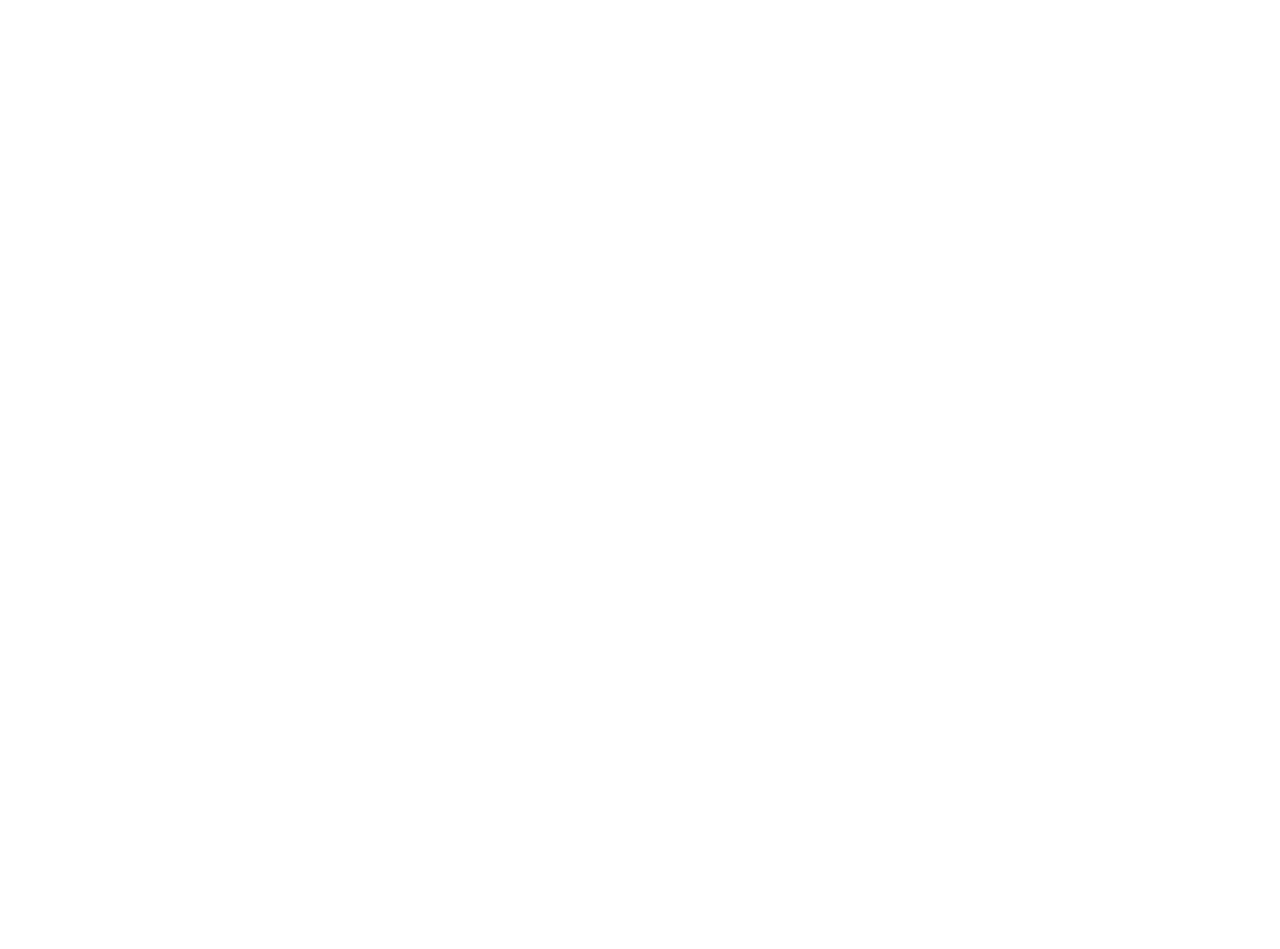
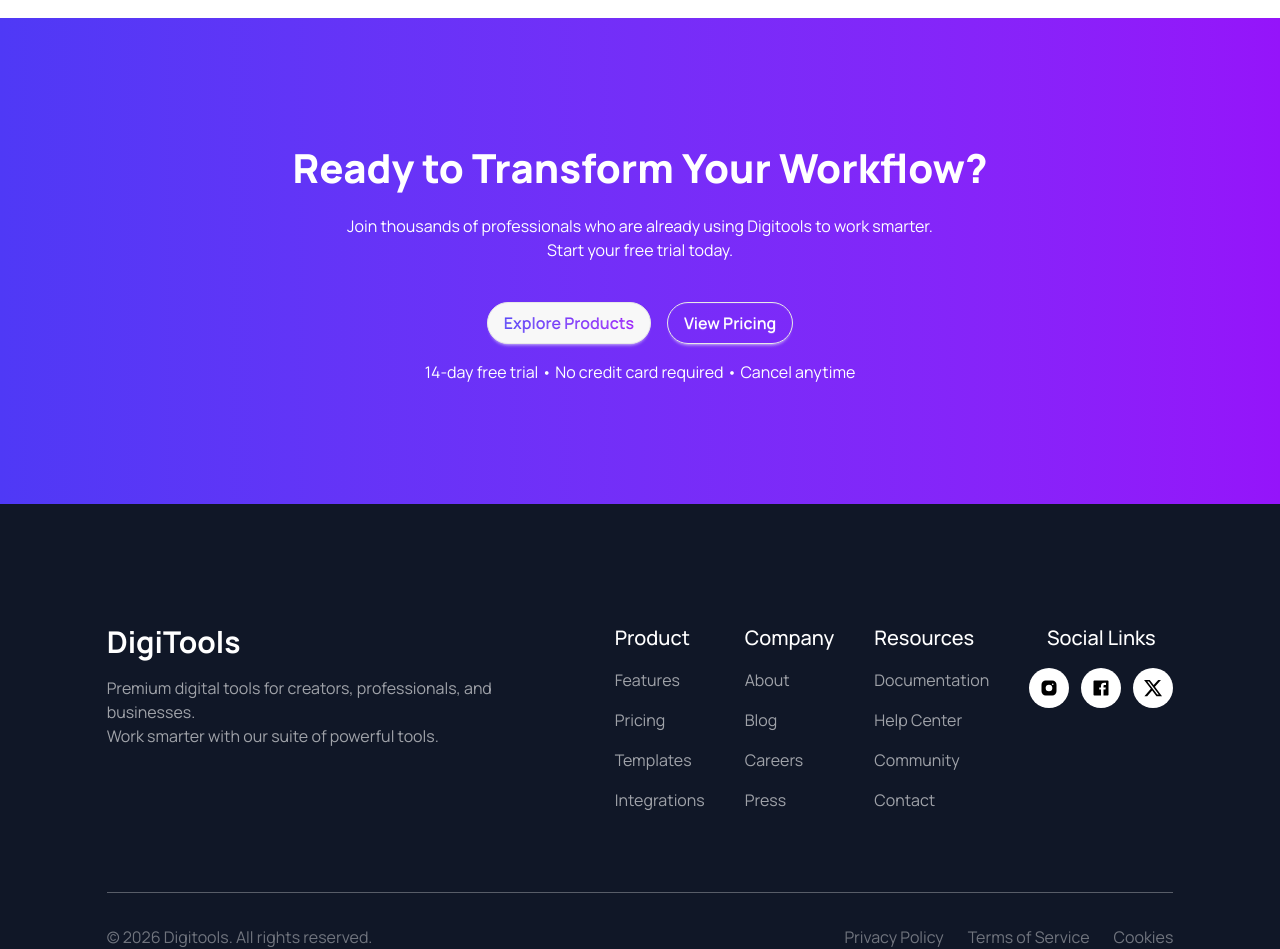
Before and after one commit to Abdul-Momin-Rahman/B-13-A06, a React (Vite) app: page / in a window 1280 px wide. Shown: the part 2580-3529 px from the top of the page. Before the commit the page ends 2598 px from the top, so only its background shows below. Built offline with nearby package versions, Linux system fonts and the light colour scheme.

Commit message:
added footer and other

```diff
--- a/src/App.jsx
+++ b/src/App.jsx
@@ -1,7 +1,9 @@
 import './App.css'
 import Banner from './Components/Banner'
+import Footer from './Components/Footer'
 import Navbar from './Components/Navbar'
 import Pricing from './Components/Pricing'
+import Ready from './Components/Ready'
 import Stats from './Components/Stats'
 import StepsSection from './Components/StepsSection'
 
@@ -18,6 +20,8 @@
 
       <StepsSection/>
       <Pricing/>
+      <Ready/>
+      <Footer/>
 
     </>
   )
--- /dev/null
+++ b/src/Components/Footer.jsx
@@ -0,0 +1,84 @@
+import { TbBrandInstagramFilled } from "react-icons/tb";
+import { IoLogoFacebook } from "react-icons/io";
+import { FaXTwitter } from "react-icons/fa6";
+
+const Footer = () => {
+    return (
+        <div className='bg-[#101727] lg:pt-30 pt-15'>
+            <div className='lg:w-10/12 mx-auto space-y-20 flex flex-col '>
+
+                <div className='topSection text-white grid grid-cols-2 md:grid-cols-3 lg:flex lg:justify-between gap-10 '>
+
+                    <div className='flex flex-col gap-4 col-span-2 md:col-span-3 lg:col-span-1'>
+                        <h1 className='text-white text-3xl font-bold lg:text-left text-center'>DigiTools</h1>
+                        <p className='text-white text-base opacity-60 lg:text-left text-center'>Premium digital tools for creators, professionals, and businesses. <br /> Work smarter with our suite of powerful tools.</p>
+                    </div>
+
+                    <div className="flex flex-col gap-4 items-center lg:items-start">
+                        <h1 className="text-xl font-medium">Product</h1>
+
+                        <p className="text-base opacity-60">Features</p>
+                        <p className="text-base opacity-60">Pricing</p>
+                        <p className="text-base opacity-60">Templates</p>
+                        <p className="text-base opacity-60">Integrations</p>
+
+                    </div>
+                    <div className="flex flex-col gap-4 items-center lg:items-start">
+                        <h1 className="text-xl font-medium">Company</h1>
+
+                        <p className="text-base opacity-60">About</p>
+                        <p className="text-base opacity-60">Blog</p>
+                        <p className="text-base opacity-60">Careers</p>
+                        <p className="text-base opacity-60">Press</p>
+                    </div>
+                    <div className="flex flex-col gap-4 items-center lg:items-start">
+                        <h1 className="text-xl font-medium">Resources</h1>
+
+                        <p className="text-base opacity-60">Documentation</p>
+                        <p className="text-base opacity-60">Help Center</p>
+                        <p className="text-base opacity-60">Community</p>
+                        <p className="text-base opacity-60">Contact</p>
+                    </div>
+                    <div className="flex flex-col gap-4 items-center ">
+                        <h1 className="text-xl font-medium">Social Links</h1>
+                        <div className="flex gap-3">
+                            <div className='bg-white w-10 h-10 rounded-full flex items-center justify-center relative overflow-visible'>
+
+                                <TbBrandInstagramFilled className="text-black w-5 h-5" />
+
+                            </div>
+                            <div className='bg-white w-10 h-10 rounded-full flex items-center justify-center relative overflow-visible'>
+
+                                <IoLogoFacebook className="text-black w-5 h-5" />
+
+                            </div>
+                            <div className='bg-white w-10 h-10 rounded-full flex items-center justify-center relative overflow-visible'>
+
+                                <FaXTwitter className="text-black w-5 h-5" />
+
+                            </div>
+                        </div>
+                    </div>
+
+                </div>
+
+
+                <div className=' border-t border-white opacity-30 mb-8'>
+
+            </div>
+
+            <div className="bootmSection px-5 lg:px-0 text-white flex justify-between">
+                <p className="text-base opacity-40">© 2026 Digitools. All rights reserved.</p>
+                <div className="flex justify-between gap-6">
+                    <p className="text-base opacity-40">Privacy Policy</p>
+                    <p className="text-base opacity-40">Terms of Service</p>
+                    <p className="text-base opacity-40">Cookies</p>
+                </div>
+            </div>
+
+        </div>
+        </div >
+    );
+};
+
+export default Footer;
--- a/src/Components/Pricing.jsx
+++ b/src/Components/Pricing.jsx
@@ -5,7 +5,7 @@
         <div className='w-10/12 mx-auto py-30 space-y-10'>
 
             <div className='flex flex-col gap-4 items-center'>
-                <h1 className='font-extrabold text-5xl text-[#101727]'>Simple, Transparent Pricing</h1>
+                <h1 className='font-extrabold text-5xl text-[#101727] text-center'>Simple, Transparent Pricing</h1>
                 <p className='text-base text-[#627382]'>Choose the plan that fits your needs. Upgrade or downgrade anytime.</p>
             </div>
 
--- /dev/null
+++ b/src/Components/Ready.jsx
@@ -0,0 +1,29 @@
+import React from 'react';
+
+const Ready = () => {
+    return (
+        <div>
+            <div className="py-15 lg:py-30 bg-linear-to-r from-[#4F39F6] to-[#9514FA]">
+                <div className='lg:w-10/12 mx-auto flex flex-col gap-10'>
+
+                    <div className='flex flex-col gap-4 items-center text-center'>
+                        <h1 className='text-[40px] font-extrabold text-white'>Ready to Transform Your Workflow?</h1>
+                        <p className='text-base text-white'>Join thousands of professionals who are already using Digitools to work smarter. <br /> Start your free trial today.</p>
+                    </div>
+
+                    <div className='flex flex-col gap-4 items-center text-center'>
+                        <div className='flex gap-4 justify-center'>
+                            <button className="btn font-semibold text-white text-base px-4 py-5 rounded-3xl"><span className="text-base font-semibold bg-clip-text text-transparent bg-linear-to-r from-[#4F39F6] to-[#9514FA]">Explore Products</span></button>
+                            <button className="btn font-semibold text-white   text-base px-4 py-5 rounded-3xl bg-transparent">View Pricing</button>
+                        </div>
+
+                        <p className='text-base text-white text-center'>14-day free trial • No credit card required • Cancel anytime</p>
+                    </div>
+
+                </div>
+            </div>
+        </div>
+    );
+};
+
+export default Ready;
```
